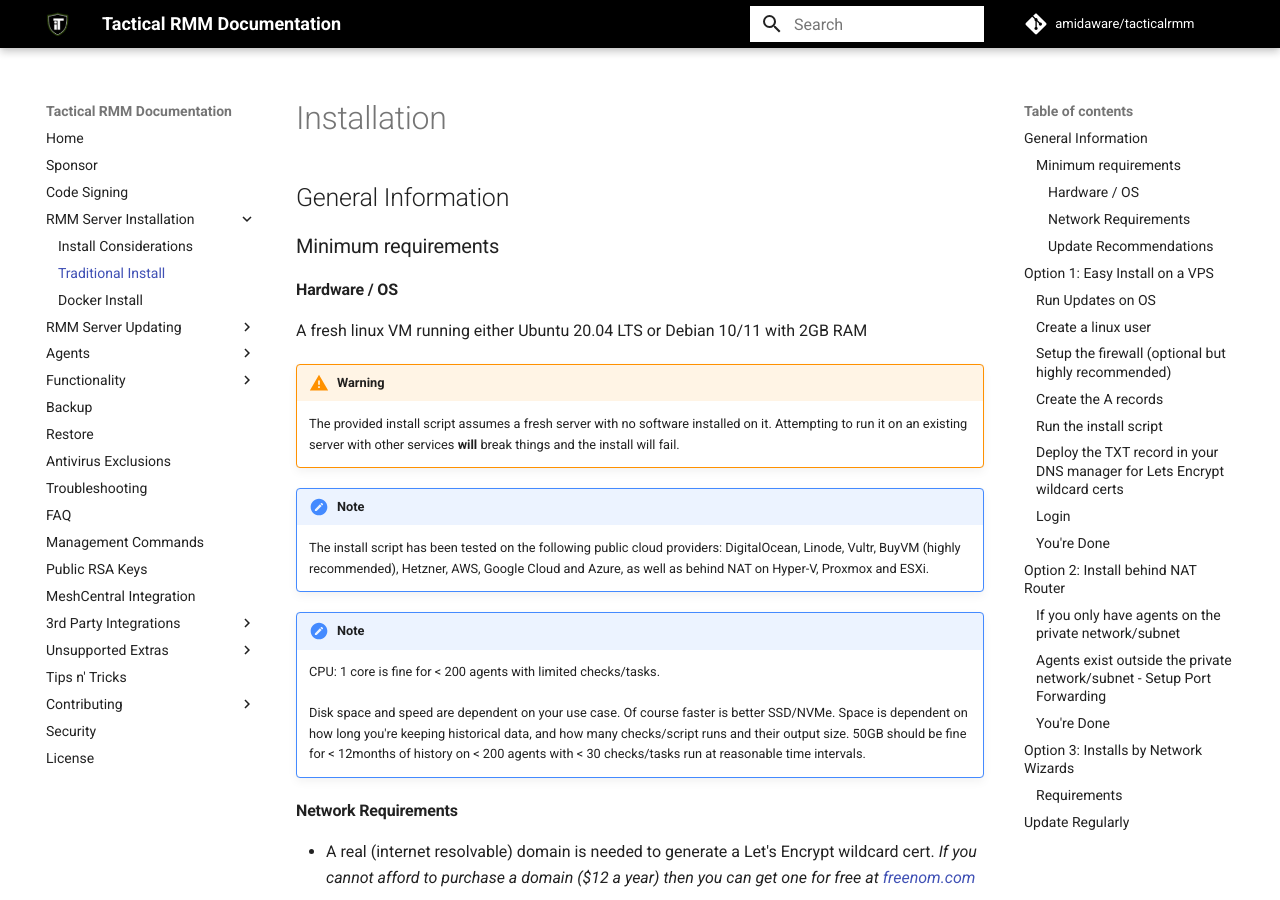
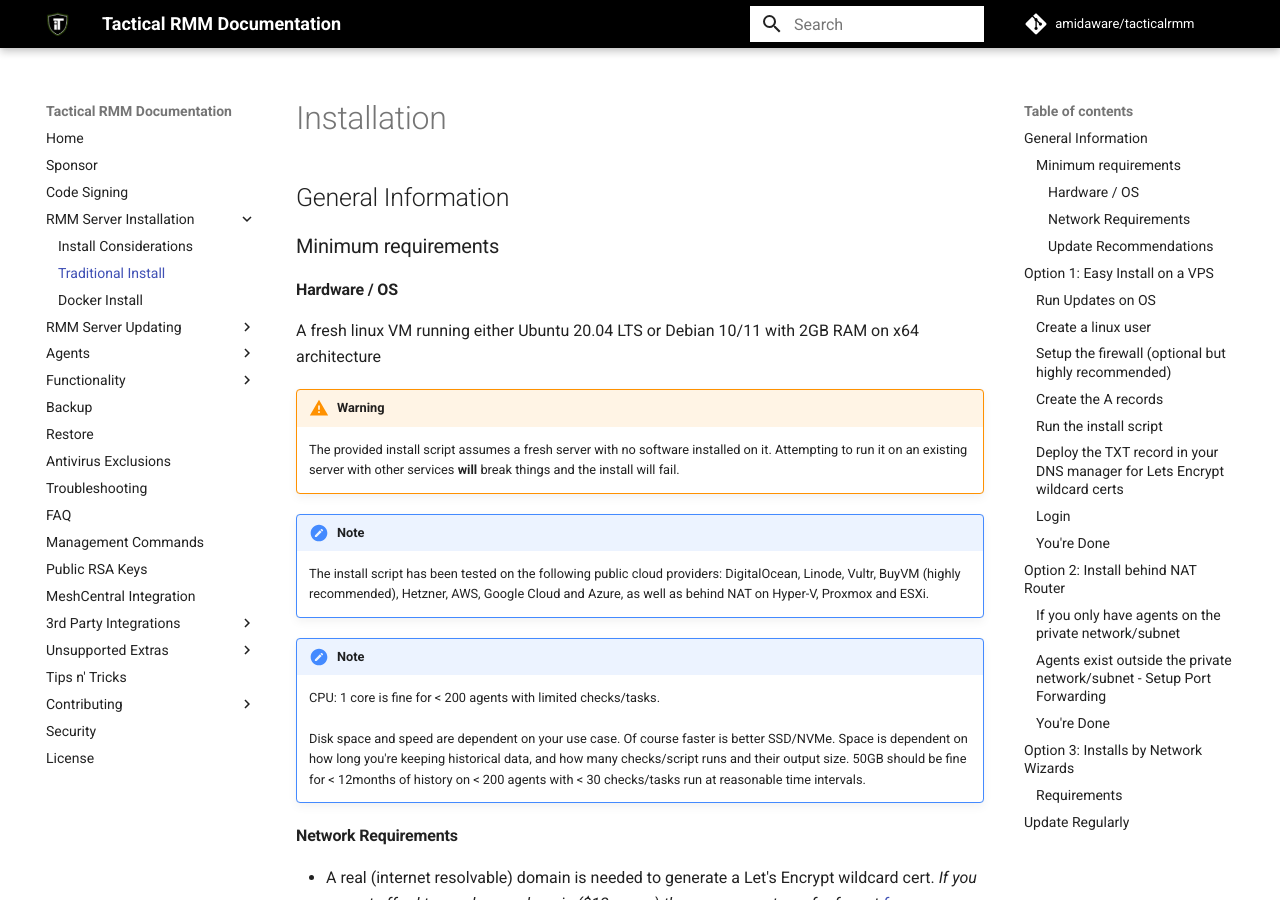
Before and after one commit to amidaware/trmm-docs, an MkDocs documentation site: the page built from docs/install_server.md, in a window 1280 px wide and 900 px high. Built offline with MkDocs 1.6.1 and Material for MkDocs 9.7.7, drawn with Linux system fonts in a browser that asks for light colours; comment, search, counter and statistics services are not loaded.

Commit message:
qualifying server hardware

```diff
--- a/docs/install_server.md
+++ b/docs/install_server.md
@@ -6,7 +6,7 @@
 
 #### Hardware / OS
 
-A fresh linux VM running either Ubuntu 20.04 LTS or Debian 10/11 with 2GB RAM
+A fresh linux VM running either Ubuntu 20.04 LTS or Debian 10/11 with 2GB RAM on x64 architecture
 
 !!!warning
     The provided install script assumes a fresh server with no software installed on it. Attempting to run it on an existing server with other services **will** break things and the install will fail.
```
